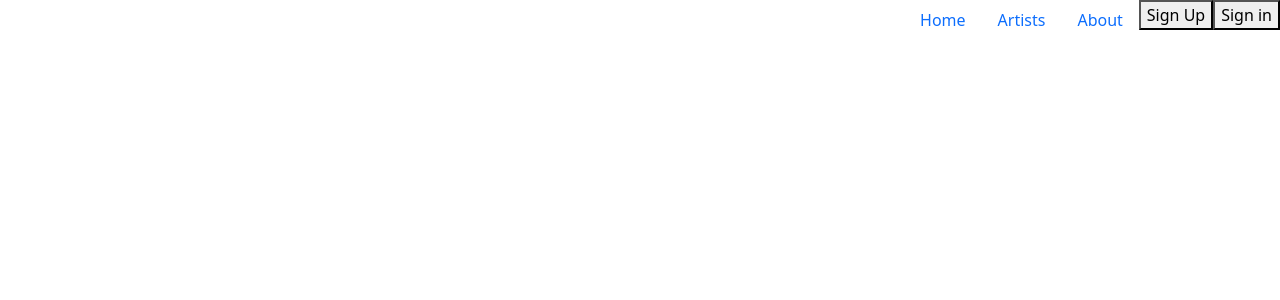
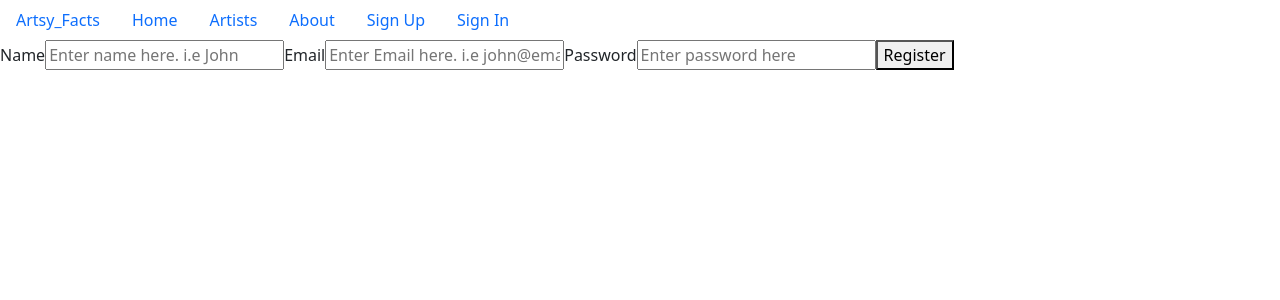
Before and after one commit to sbassong/Artsy-Fact, a Vue app in the folder client/: page /users/register in a window 1280 px wide. Shown: the top 300 px of the page. Built offline with nearby package versions, Linux system fonts and the light colour scheme.

Commit message:
pushing to present

```diff
--- a/client/src/components/LoginForm.vue
+++ b/client/src/components/LoginForm.vue
@@ -31,9 +31,9 @@ export default {
         password: this.password
       }
       await LoginUser(loginBody)
-      this.$route.push('/')
       this.email = ''
       this.password = ''
+      this.$router.push('/')
     }
   }
 }
--- a/client/src/components/Nav.vue
+++ b/client/src/components/Nav.vue
@@ -1,5 +1,11 @@
 <template>
+  <div class="nav justify-content-space-between">
 
+    <ul class="nav justify-content-start">
+      <li class="nav-item">
+        <a class="nav-link active" aria-current="page" href="/">Artsy_Facts</a>
+      </li>
+    </ul>
     <ul class="nav justify-content-end">
       <li class="nav-item">
         <a class="nav-link active" aria-current="page" href="/">Home</a>
@@ -11,29 +17,17 @@
         <a class="nav-link" href="/about">About</a>
       </li>
       <li class="nav-item">
-    <!-- <a class="nav-link" href="/about"> -->
-      <button @click='renderRegisterForm'>Sign Up</button>
-      <div v-if='clickedRegister'>
-        <RegisterForm />
-      </div>
-    <!-- </a> -->
+        <a class="nav-link" href="/users/register">Sign Up</a>
       </li>
       <li class="nav-item">
-    <!-- <a class="nav-link" href="/about"> -->
-      <button @click='renderLoginForm'>Sign in</button>
-      <div v-if="clickedLogin">
-        <LoginForm />
+        <a class="nav-link" href="/users/login">Sign In</a>
+      </li>
+    </ul>
   </div>
-    <!-- </a> -->
-  </li>
-
-</ul>
 
 </template>
 
 <script>
-import RegisterForm from '../components/RegisterForm.vue'
-import LoginForm from '../components/LoginForm.vue'
 
 export default {
   name: 'Nav',
@@ -41,10 +35,6 @@ export default {
     clickedRegister: false,
     clickedLogin: false
   }),
-  components:{
-    RegisterForm,
-    LoginForm
-  },
   methods: {
     renderLoginForm() {
       this.clickedLogin ? this.clickedLogin=false : this.clickedLogin=true
--- a/client/src/components/PostForm.vue
+++ b/client/src/components/PostForm.vue
@@ -29,7 +29,6 @@ export default {
     },
     async handleSubmit(event) {
       event.preventDefault()
-      //use the post service to create a record in the posts table here.
       const postBody = {
         reviewer: this.reviewer,
         content: this.content,
--- a/client/src/components/RegisterForm.vue
+++ b/client/src/components/RegisterForm.vue
@@ -39,10 +39,11 @@ export default {
         password: this.password
       }
       await RegisterUser(userBody)
-      this.$route.push('/users/login')
       this.name = ''
       this.email = ''
-      this.password = ''    }
+      this.password = ''
+      this.$router.push('/users/login')
+      }
   }
 }
 </script>
--- a/client/src/router.js
+++ b/client/src/router.js
@@ -4,13 +4,17 @@ import ArtistsList from './pages/ArtistsList'
 import ArtistDetails from './pages/ArtistDetails'
 import About from './pages/About'
 import Home from './pages/Home'
+import LoginForm from './components/LoginForm'
+import RegisterForm from './components/RegisterForm'
 
 
 const routes = [
   {path: '/', component: Home, name: 'Home'},
   {path: '/artists', component: ArtistsList, name: 'ArtistsList'},
   {path: '/artists/details/:artist_id', component: ArtistDetails, name: 'ArtistDetails'},
-  {path: '/about', component: About, name: 'About'}
+  {path: '/about', component: About, name: 'About'},
+  {path: '/users/login', component: LoginForm, name: 'LoginForm'},
+  {path: '/users/register', component: RegisterForm, name: 'RegisterForm'}
 ]
 
 export default new VueRouter({ routes, mode: 'history' })
--- a/client/src/services/auth.js
+++ b/client/src/services/auth.js
@@ -11,12 +11,8 @@ export const RegisterUser = async (data) => {
     return res.data
 }
 
-// // Does this have a purpose here?
-// export const CheckSession = async () => {
-//   try {
-//     const res = await Client.get('users/session')
-//     return res.data
-//   } catch (error) {
-//     throw error
-//   }
-// }
+export const CheckSession = async () => {
+    const res = await Client.get('users/login')
+    return res.data
+
+}
```
Also changed, not shown: 1 other file (tests, documents, lock files or other folders). Lines whose indentation alone changed are shown as unchanged.
